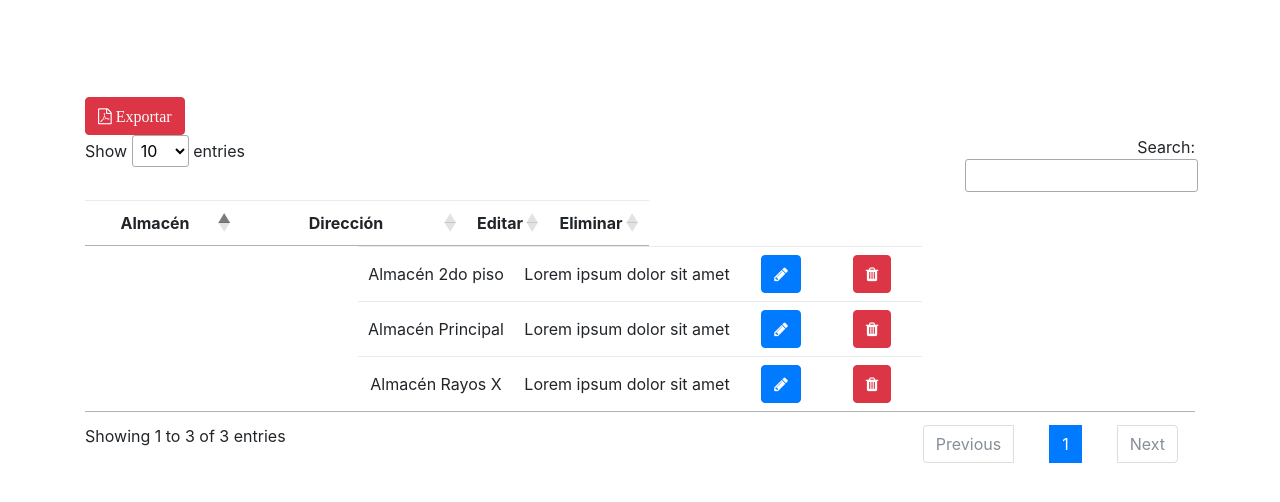
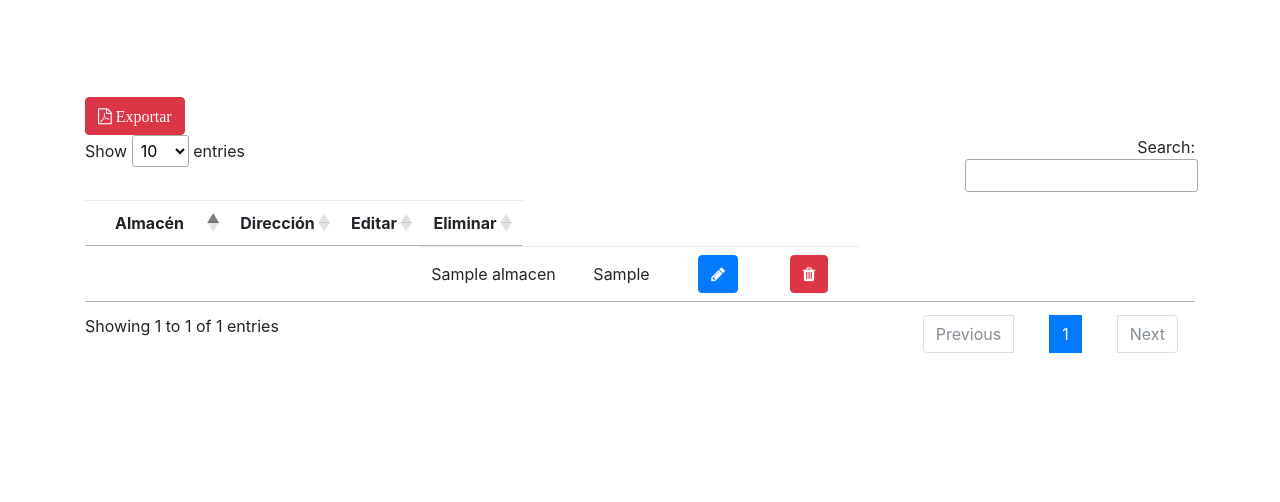
Before and after one commit to KevsOliveros/ProyectoGPS, a PHP site: page /almacen-lista.php in a window 1280 px wide. Shown: the part 136-638 px from the top of the page. Run offline with PHP 8.4, Linux system fonts and the light colour scheme; tables that the repository leaves empty hold one stand-in row (values such as "Sample post"); lists and menus that the app fills with data are empty; some libraries are stand-ins or nearby versions.

Commit message:
Add files via upload

```diff
--- a/sismlv/almacen-lista.php
+++ b/sismlv/almacen-lista.php
@@ -38,6 +38,11 @@
 					<div class="btn btn-danger">
 						<i class="fa fa-file-pdf-o" aria-hidden="true">   Exportar</i>
 					</div>
+					<?php
+                      $server = mysql_connect("localhost", "root", "Privada");
+                      $db = mysql_select_db("sismlv", $server);
+                      $query = mysql_query("SELECT * FROM almacen");
+                    ?>
 					<table class="table" id="tablaAlmacenes">
 						<thead>
 							<tr>
@@ -48,39 +53,21 @@
 							</tr>
 						</thead>
 						<tbody>
-							<tr>
-								<td>Almacén Principal</td>
-								<td>Lorem ipsum dolor sit amet</td>
-								<td>
-									<div class="btn btn-primary"><i class="fa fa-pencil" aria-hidden="true"></i>
-									</div>
-								</td>
-								<td>
-									<div class="btn btn-danger"><i class="fa fa-trash" aria-hidden="true"></i></div>
-								</td>
-							</tr>
-							<tr>
-								<td>Almacén 2do piso</td>
-								<td>Lorem ipsum dolor sit amet</td>
-								<td>
-									<div class="btn btn-primary"><i class="fa fa-pencil" aria-hidden="true"></i>
-									</div>
-								</td>
-								<td>
-									<div class="btn btn-danger"><i class="fa fa-trash" aria-hidden="true"></i></div>
-								</td>
-							</tr>
-							<tr>
-								<td>Almacén Rayos X</td>
-								<td>Lorem ipsum dolor sit amet</td>
-								<td>
-									<div class="btn btn-primary"><i class="fa fa-pencil" aria-hidden="true"></i>
-									</div>
-								</td>
-								<td>
-									<div class="btn btn-danger"><i class="fa fa-trash" aria-hidden="true"></i></div>
-								</td>
-							</tr>
+							 <?php
+                                   while ($row = mysql_fetch_array($query)) {
+                                       echo "<tr>";
+                                       echo "<td>".$row['nombre_almacen']."</td>";
+                                       echo "<td>".$row['direccion_almacen']."</td>";
+
+                                       echo "<td> <div class=\"btn btn-primary\"><i class=\"fa fa-pencil\" aria-hidden=\"true\"></i> </div> </td>";
+
+                                       echo "<td> <div class=\"btn btn-danger\"><i class=\"fa fa-trash\" aria-hidden=\"true\"></i> </div> </td>";
+
+
+                                       echo "</tr>";
+                                   }
+
+                                ?>
 						</tbody>
 					</table>
 				</div>
--- a/sismlv/almacen-nuevo.php
+++ b/sismlv/almacen-nuevo.php
@@ -35,14 +35,14 @@
 		<div class="container" id="main">
 			<div class="row" id="f">
 				<div class="col-12">
-					<form action="" id="formulario">
+					<form action="nuevoalmacen.php" method="post" id="formulario">
 						<div class="form-group">
 							<label for="nombre">Nombre:</label>
-							<input class="form-control" type="text" placeholder="Introduzca un nombre">
+							<input class="form-control" type="text" placeholder="Introduzca un nombre" name="nombre_almacen">
 						</div>
 						<div class="form-group">
 							<label for="nombre">Descripción:</label>
-							<textarea class="form-control" id="exampleFormControlTextarea1" rows="3"></textarea>
+							<textarea  class="form-control" id="exampleFormControlTextarea1" rows="3" name="direccion_almacen"></textarea>
 						</div>
 						<div class="form-group" id="botones">
 							<input class="btn btn-success" type="submit" value="Aceptar">
```
Also changed, not shown: sismlv/nuevoalmacen.php (added, +29 -0 lines).
